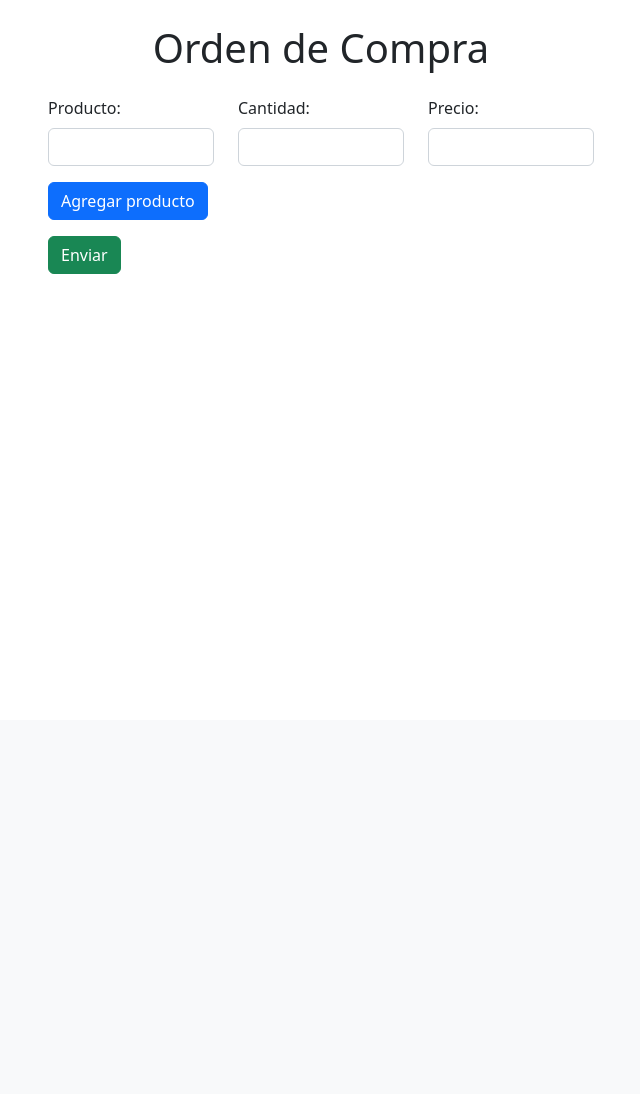
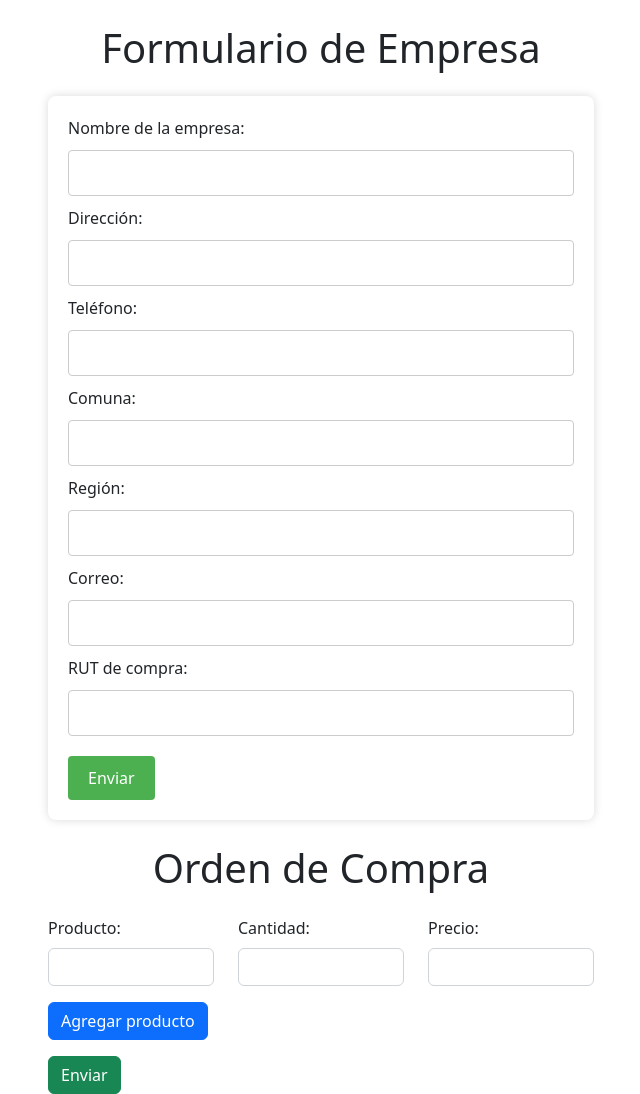
Before and after one commit to fvera21/futbolMania, a Django app: page / in a window 1280 px wide. Shown: the part 80-1174 px from the top of the page, without its empty margins (319-959 px from the left). Before the commit the page ends 354 px from the top, so only its background shows below. Run offline with Django 3.2, Linux system fonts and the light colour scheme; some libraries are stand-ins or nearby versions.

Commit message:
formulario datos visual listo

```diff
--- a/core/templates/core/index.html
+++ b/core/templates/core/index.html
@@ -3,11 +3,75 @@
 
 {% block css %}
   <link href="https://stackpath.bootstrapcdn.com/bootstrap/5.2.3/css/bootstrap.min.css" rel="stylesheet">
+  <style>
+    .empresa-body {
+        display: flex;
+        justify-content: center;
+        align-items: center;
+        height: 100vh;
+        margin: 0;
+        background-color: #f6f6f6;
+        font-family: Arial, sans-serif;
+    }
+    .empresa-form {
+        background-color: #fff;
+        padding: 20px;
+        border-radius: 8px;
+        box-shadow: 0px 0px 10px 0px rgba(0,0,0,0.15);
+    }
+    .empresa-input[type="text"], .empresa-input[type="tel"], .empresa-input[type="email"] {
+        width: 100%;
+        padding: 10px;
+        margin: 10px 0;
+        border-radius: 4px;
+        border: 1px solid #ccc;
+    }
+    .empresa-submit[type="submit"] {
+        background-color: #4CAF50;
+        color: white;
+        padding: 10px 20px;
+        border: none;
+        border-radius: 4px;
+        cursor: pointer;
+        margin-top: 10px;
+    }
+    .empresa-submit[type="submit"]:hover {
+        background-color: #45a049;
+    }
+</style>
 {% endblock %}
 
-<!-- INICIO CONTENIDO-->
 {% block contenido %}
   <div class="container-lg">
+    <h1 class="text-center my-4">Formulario de Empresa</h1>
+    <div class="row justify-content-center">
+      <div class="col-lg-6">
+        <form class="empresa-form">
+          <label for="nombreEmpresa">Nombre de la empresa:</label><br>
+          <input class="empresa-input" type="text" id="nombreEmpresa" name="nombreEmpresa"><br>
+
+          <label for="direccion">Dirección:</label><br>
+          <input class="empresa-input" type="text" id="direccion" name="direccion"><br>
+
+          <label for="telefono">Teléfono:</label><br>
+          <input class="empresa-input" type="tel" id="telefono" name="telefono"><br>
+
+          <label for="comuna">Comuna:</label><br>
+          <input class="empresa-input" type="text" id="comuna" name="comuna"><br>
+
+          <label for="region">Región:</label><br>
+          <input class="empresa-input" type="text" id="region" name="region"><br>
+
+          <label for="correo">Correo:</label><br>
+          <input class="empresa-input" type="email" id="correo" name="correo"><br>
+
+          <label for="rutCompra">RUT de compra:</label><br>
+          <input class="empresa-input" type="text" id="rutCompra" name="rutCompra"><br>
+
+          <input class="empresa-submit" type="submit" value="Enviar">
+        </form>
+      </div>
+    </div>
     <h1 class="text-center my-4">Orden de Compra</h1>
     <div class="row justify-content-center">
       <div class="col-lg-6">
@@ -37,7 +101,7 @@
     </div>
   </div>
 {% endblock %}
-<!-- FIN CONTENIDO -->
+
 {% block js %}
   <script src="https://cdn.jsdelivr.net/npm/sweetalert2@11"></script>
   <script src="https://ajax.googleapis.com/ajax/libs/jquery/3.5.1/jquery.min.js"></script>
@@ -48,7 +112,6 @@
         i++;
         $('#productoDiv').append('<div id="row'+i+'" class="mb-3"><div class="row"><div class="col"><label for="producto" class="form-label">Producto:</label><input type="text" class="form-control" id="producto" name="producto"></div><div class="col"><label for="cantidad" class="form-label">Cantidad:</label><input type="number" class="form-control" id="cantidad" name="cantidad"></div><div class="col"><label for="precio" class="form-label">Precio:</label><input type="number" class="form-control" id="precio" name="precio" step="0.01"></div></div><button type="button" name="remove" id="'+i+'" class="btn btn-danger btn_remove">X</button></div>');
       });
-
       $(document).on('click', '.btn_remove', function(){
         var button_id = $(this).attr("id");
         $('#row'+button_id+'').remove();
```
